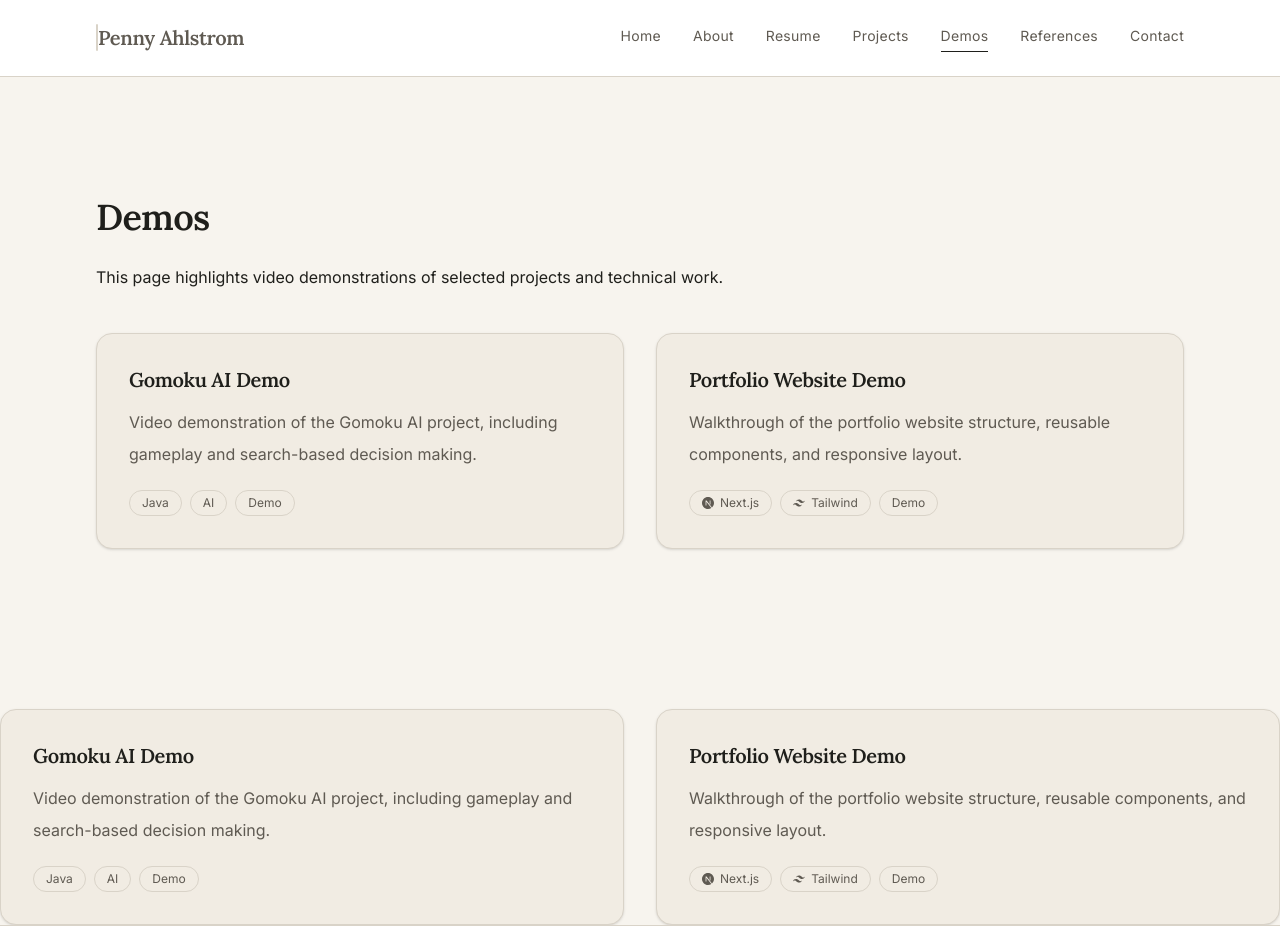
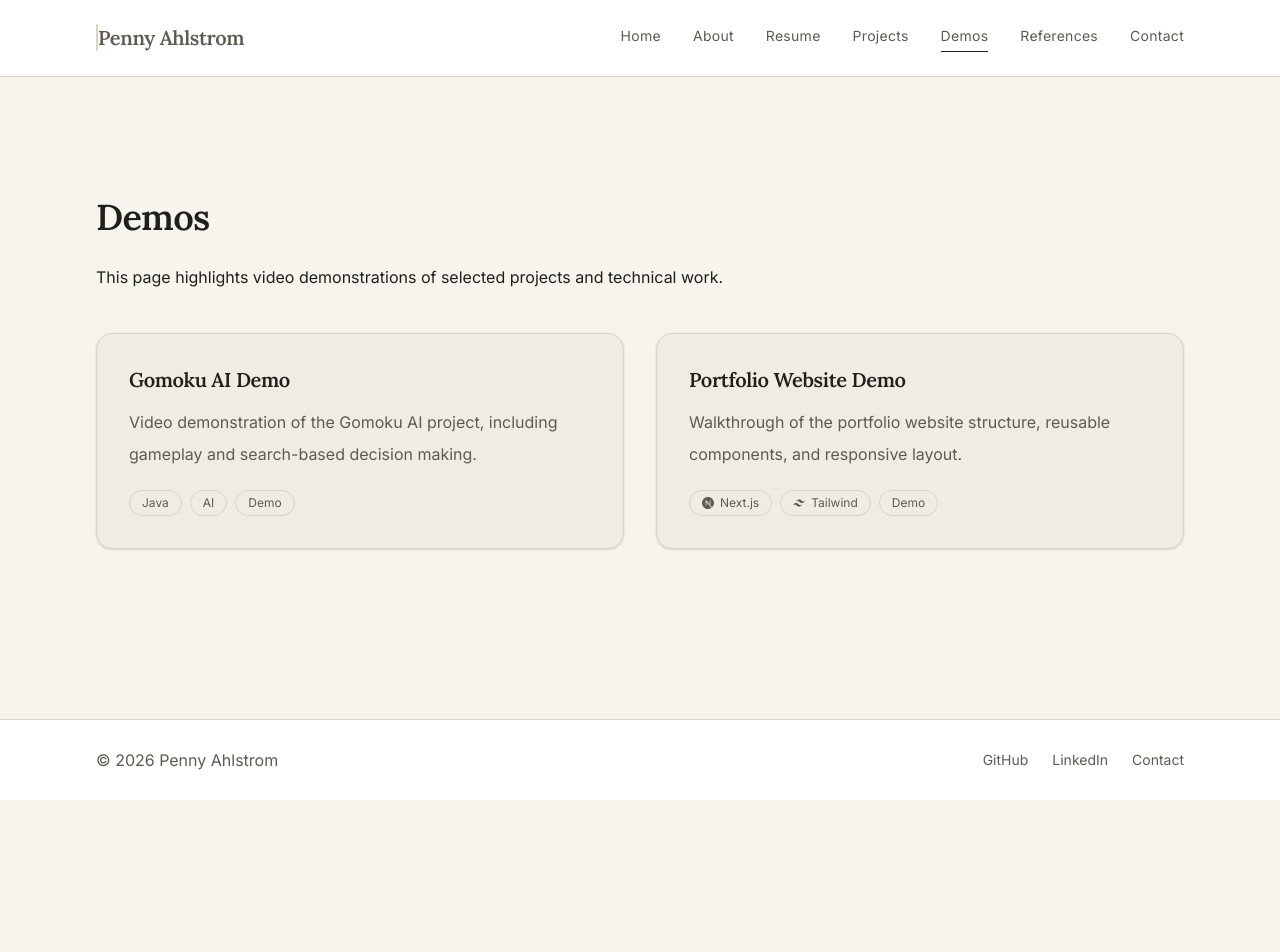
Before and after one commit to PennyAhlstrom/my-portfolio, a Next.js app: page /demos in a window 1280 px wide. Shown: the top 952 px of the page. After the commit the page ends 800 px from the top, so only its background shows below. Built offline with nearby package versions, Linux system fonts and the light colour scheme; grey boxes are pictures that could not be loaded.

Commit message:
simplify demos page to render a single combined section

```diff
--- a/app/demos/page.tsx
+++ b/app/demos/page.tsx
@@ -5,7 +5,6 @@ export default function DemosPage() {
   return (
     <>
       <DemosIntro />
-      <DemoGrid />
     </>
   );
 }
```
